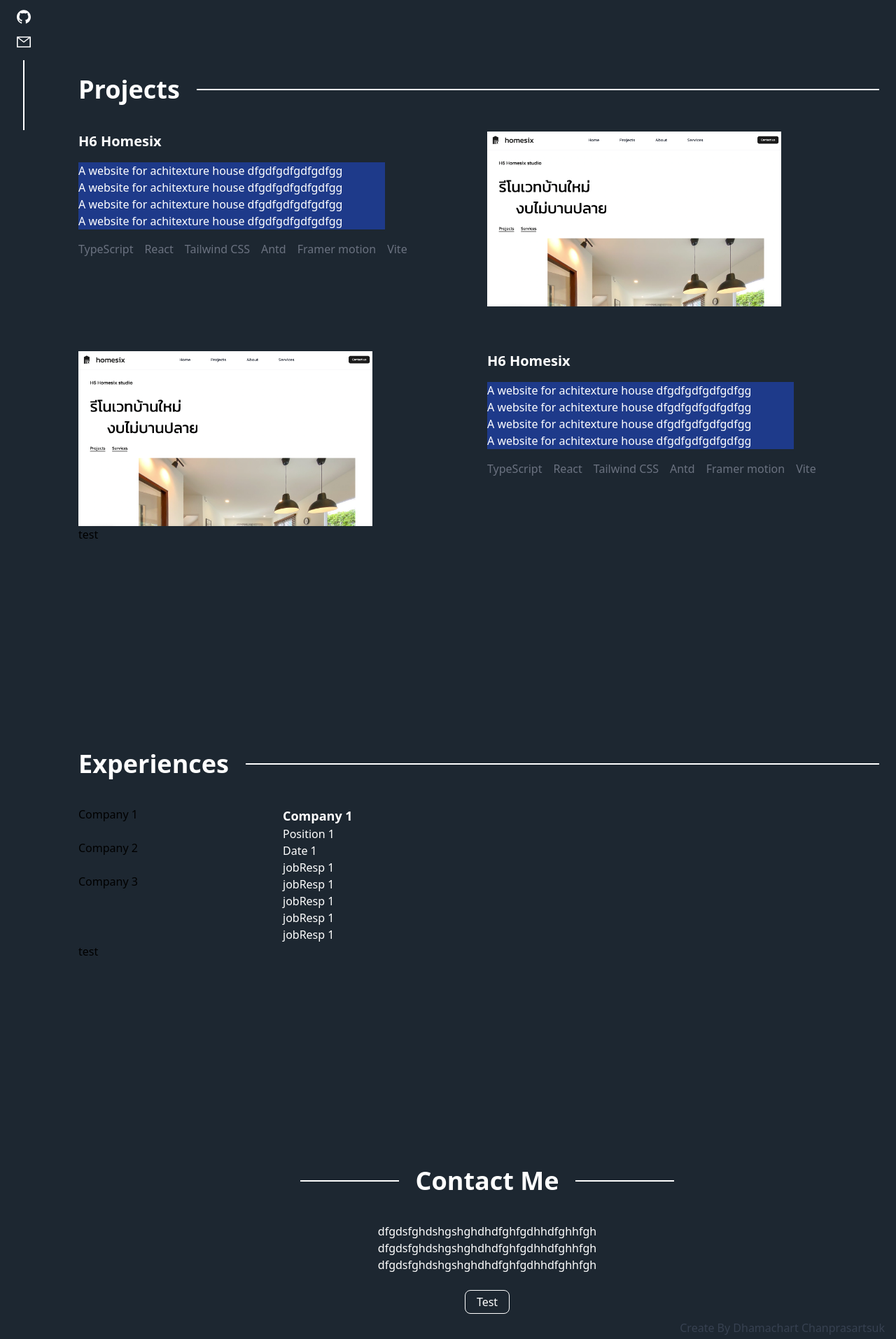
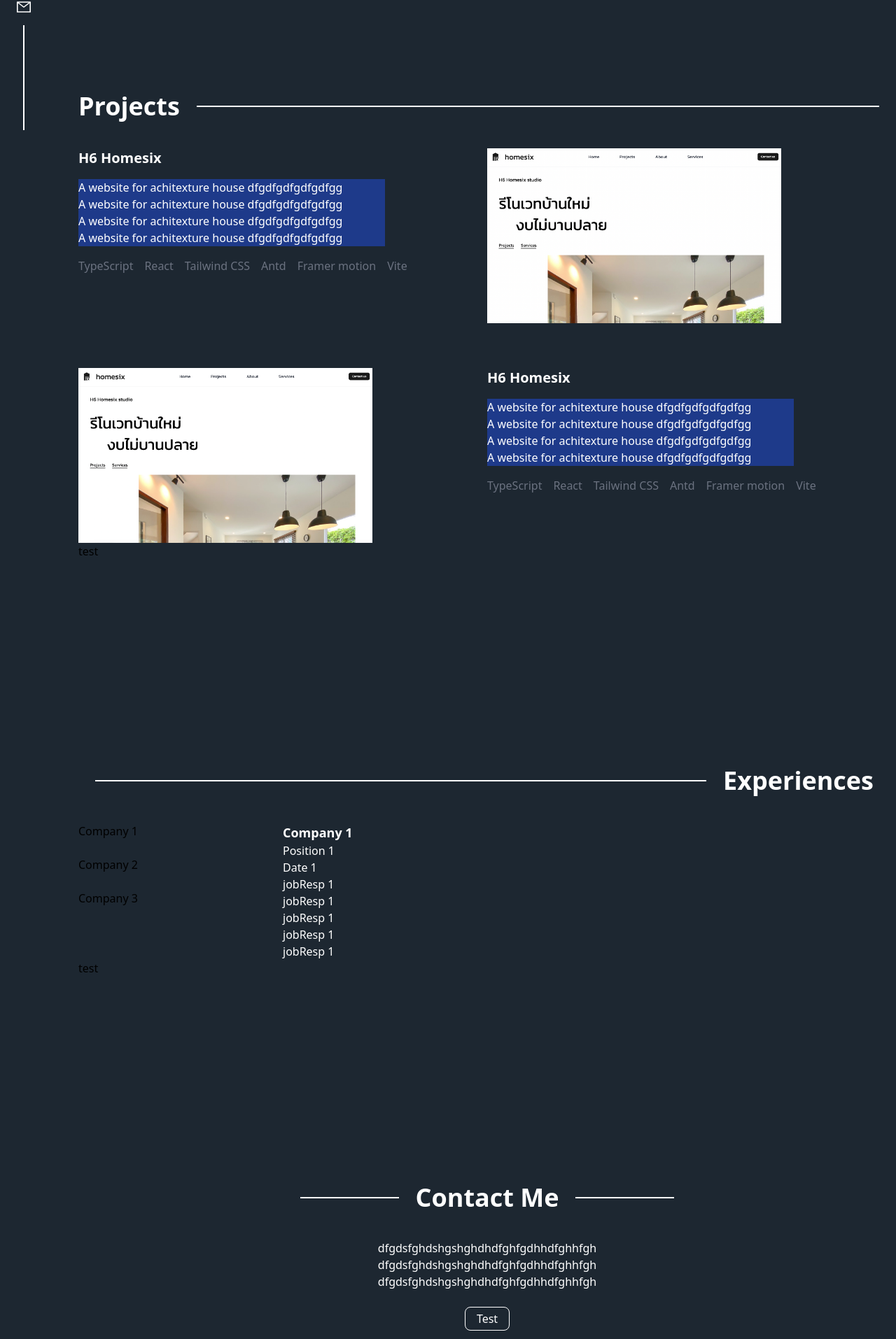
Before and after one commit to BornDhamachart/portfolioWebsite, a React (Vite) app: page / in a window 1280 px wide. Shown: the part 614-2528 px from the top of the page at 70% size. Built offline with nearby package versions, Linux system fonts and the light colour scheme.

Commit message:
update project picture motion

```diff
--- a/src/App.tsx
+++ b/src/App.tsx
@@ -7,10 +7,23 @@ import Experience from "./Components/Experience";
 import SideLink from "./Components/SideLink";
 import Navbar from "./Components/Navbar";
 import Footer from "./Components/Footer";
+import { useRef } from "react";
 
 function App() {
+  const contactMeRef = useRef<HTMLDivElement | null>(null);
+
+  const scrollToDiv = () => {
+    if (contactMeRef.current) {
+      contactMeRef.current.scrollIntoView({
+        behavior: "smooth", // Add smooth scrolling effect
+        block: "start", // Scroll to the top of the element
+      });
+    }
+  };
+
   return (
     <>
+      <button onClick={scrollToDiv}>Scroll to Div</button>
       <div className="bg-ivory w-full h-full">
         <div>
           <div className="sticky top-0">
@@ -27,7 +40,10 @@ function App() {
           <div className="h-64">test</div>
           <Experience />
           <div className="h-64">test</div>
-          <ContactMe />
+          <div ref={contactMeRef}>
+            <ContactMe />
+          </div>
+
           <Footer />
         </div>
         <div className="left-0 bottom-0 fixed">
--- a/src/Components/ContactMe.tsx
+++ b/src/Components/ContactMe.tsx
@@ -3,9 +3,10 @@ import { useEffect, useRef } from "react";
 
 const ContactMe = () => {
   const item = {
-    hidden: { opacity: 0 },
+    hidden: { opacity: 0, y: 25 },
     show: {
       opacity: 1,
+      y: 0,
       transition: {
         ease: "easeInOut",
         duration: 1.6,
@@ -35,18 +36,17 @@ const ContactMe = () => {
 
   return (
     <>
+      <div ref={ref}>
         <motion.div
           className=""
           initial="hidden"
           animate={mainControls}
-        ref={ref}
           variants={container}
         >
           <motion.div
             className="flex justify-center w-full"
             initial="hidden"
             animate={mainControls}
-        ref={ref}
             variants={item}
           >
             <div className="flex items-center mb-10 mt-16 w-3/5 justify-center">
@@ -59,7 +59,6 @@ const ContactMe = () => {
             className="text-white w-full text-center"
             initial="hidden"
             animate={mainControls}
-        ref={ref}
             variants={item}
           >
             <div>dfgdsfghdshgshghdhdfghfgdhhdfghhfgh</div>
@@ -70,7 +69,6 @@ const ContactMe = () => {
             className="w-full flex justify-center mt-6"
             initial="hidden"
             animate={mainControls}
-        ref={ref}
             variants={item}
           >
             <a
@@ -82,6 +80,7 @@ const ContactMe = () => {
             </a>
           </motion.div>
         </motion.div>
+      </div>
     </>
   );
 };
--- a/src/Components/Experience.tsx
+++ b/src/Components/Experience.tsx
@@ -66,9 +66,10 @@ const Experience = () => {
   };
 
   const leftToRight = {
-    hidden: { opacity: 0 },
+    hidden: { opacity: 0, x: -500 },
     show: {
       opacity: 1,
+      x: 0,
       transition: {
         ease: "easeInOut",
         duration: 1.6,
@@ -98,41 +99,41 @@ const Experience = () => {
 
   return (
     <>
+      <div ref={ref}>
         <motion.div
           className="flex items-center mb-10 mt-16"
           initial="hidden"
           animate={mainControls}
-        ref={ref}
           variants={container}
         >
           <motion.div
-          className="text-white text-4xl font-bold"
+            className="border border-white w-full mx-6"
             initial="hidden"
             animate={mainControls}
-        ref={ref}
+            variants={leftToRight}
+          ></motion.div>
+          <motion.div
+            className="text-white text-4xl font-bold mr-8"
+            initial="hidden"
+            animate={mainControls}
             variants={item}
           >
             Experiences
           </motion.div>
-        <motion.div
-          className="border border-white w-full mx-6"
-          initial="hidden"
-          animate={mainControls}
-        ref={ref}
-          variants={leftToRight}
-        ></motion.div>
         </motion.div>
 
         <motion.div
           className="flex"
           initial="hidden"
           animate={mainControls}
-        ref={ref}
           variants={item}
         >
           <div className="w-1/4 flex flex-col gap-6">
             {exp.map((r: Exp) => (
-            <div className="cursor-pointer" onClick={() => setChooseCompany(r)}>
+              <div
+                className="cursor-pointer"
+                onClick={() => setChooseCompany(r)}
+              >
                 {r.companyName}
               </div>
             ))}
@@ -148,6 +149,7 @@ const Experience = () => {
             ))}
           </div>
         </motion.div>
+      </div>
     </>
   );
 };
--- a/src/Components/Projects.tsx
+++ b/src/Components/Projects.tsx
@@ -46,9 +46,9 @@ const Projects = () => {
   };
 
   const picture = {
-    hidden: { left: 0 },
+    hidden: { width: 420 },
     show: {
-      left: "100%",
+      width: 0,
       transition: {
         ease: "easeIn",
         duration: 0.5,
@@ -68,10 +68,12 @@ const Projects = () => {
   const ref = useRef(null);
   const isInView = useInView(ref, { once: true });
   const mainControls = useAnimation();
+  const pictureControls = useAnimation();
 
   useEffect(() => {
     if (isInView) {
       mainControls.start("show");
+      pictureControls.start("show");
       console.log("Inview Projects");
     }
   }, [isInView]);
@@ -101,13 +103,13 @@ const Projects = () => {
           ></motion.div>
         </motion.div>
 
-        <motion.div
-          className="flex justify-between"
-          initial="hidden"
-          animate={mainControls}
-          variants={item}
-        >
-          <div className="w-1/2">
+        <div className="flex justify-between">
+          <motion.div
+            className="w-1/2"
+            initial="hidden"
+            animate={mainControls}
+            variants={item}
+          >
             <div className="text-white font-bold text-xl">H6 Homesix</div>
             <div className="text-white  bg-blue-900 w-3/4 mt-4">
               <p>A website for achitexture house dfgdfgdfgdfgdfgg</p>
@@ -120,15 +122,21 @@ const Projects = () => {
                 <div className=" text-gray-500">{r}</div>
               ))}
             </div>
-          </div>
-          <div className="w-1/2">
+          </motion.div>
+          <div className="w-1/2 relative">
             <img
               alt="h6homesix"
               src="./h6homesix.png"
               className="w-[420px] h-[250px]"
             />
+            <motion.div
+              className="absolute top-0 left-0 w-[420px] h-[250px] bg-white opacity-90"
+              initial="hidden"
+              animate={mainControls}
+              variants={picture}
+            ></motion.div>
           </div>
-        </motion.div>
+        </div>
 
         <motion.div
           className="flex justify-between mt-16"
--- a/src/Components/SideLink.tsx
+++ b/src/Components/SideLink.tsx
@@ -8,7 +8,7 @@ import {
 
 const SideLink = () => {
   const item = {
-    hidden: { opacity: 0, y:500 },
+    hidden: { opacity: 0, y: 50 },
     show: {
       opacity: 1,
       y: 0,
@@ -47,7 +47,7 @@ const SideLink = () => {
       >
         <MailOutlined />
       </a>
-      <div className="h-[100px] border border-white mx-auto"></div>
+      <div className="h-[150px] border border-white mx-auto"></div>
     </motion.div>
   );
 };
```
Lines whose indentation alone changed are shown as unchanged.
